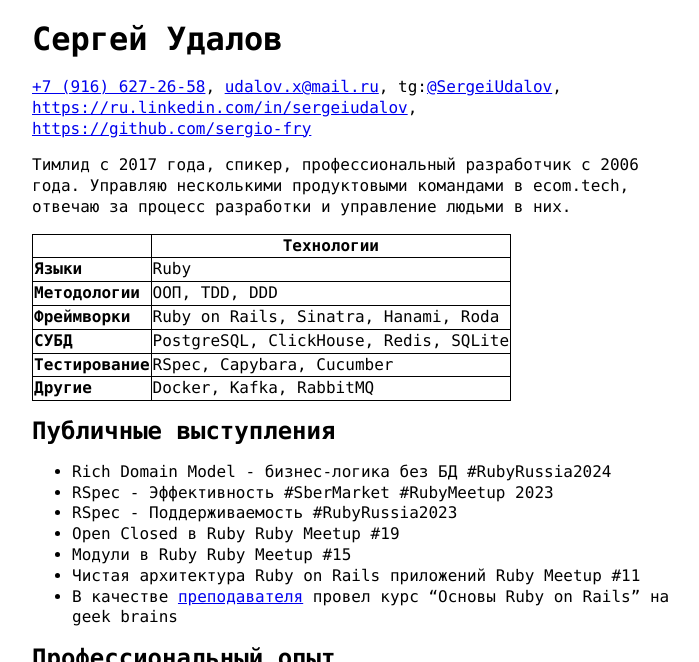
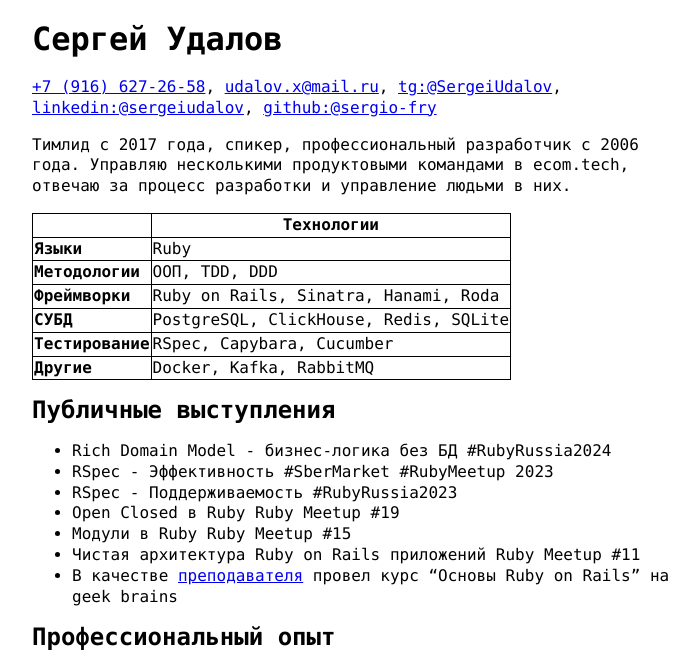
Before and after one commit to sergio-fry/blog, a Jekyll site: the page built from cv.md, in a window 1280 px wide and 900 px high, cut to the strip 238-900 px from the top of the window. Shown: the whole strip, without its empty margins (288-987 px from the left). Built offline with Jekyll 4.4.1, drawn with Linux system fonts in a browser that asks for light colours; part of the change alters nothing that is shown.

```diff
--- a/cv.md
+++ b/cv.md
@@ -8,10 +8,7 @@ disable_comments: true
 # Сергей Удалов
 
 
-[+7 (916) 627-26-58](tel:+79166272658),
-[udalov.x@mail.ru](mailto:udalov.x@mail.ru),
-tg:[@SergeiUdalov](https://t.me/SergeiUdalov),
-[https://ru.linkedin.com/in/sergeiudalov](https://ru.linkedin.com/in/sergeiudalov), [https://github.com/sergio-fry](https://github.com/sergio-fry)
+[+7 (916) 627-26-58](tel:+79166272658), [udalov.x@mail.ru](mailto:udalov.x@mail.ru), [tg:@SergeiUdalov](https://t.me/SergeiUdalov), [linkedin:@sergeiudalov](https://ru.linkedin.com/in/sergeiudalov), [github:@sergio-fry](https://github.com/sergio-fry)
 
 Тимлид с 2017 года, спикер, профессиональный разработчик с 2006 года. Управляю несколькими продуктовыми командами в ecom.tech, отвечаю за процесс разработки и управление людьми в них.
 
```
Also changed, not shown: .obsidian/workspace.json.
